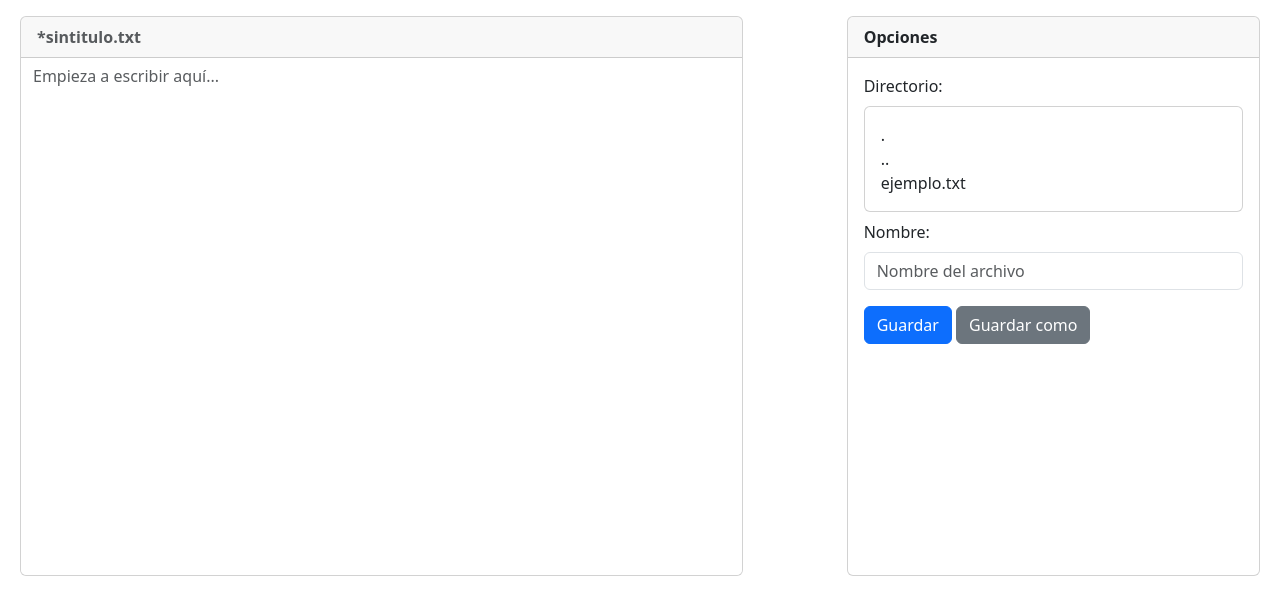
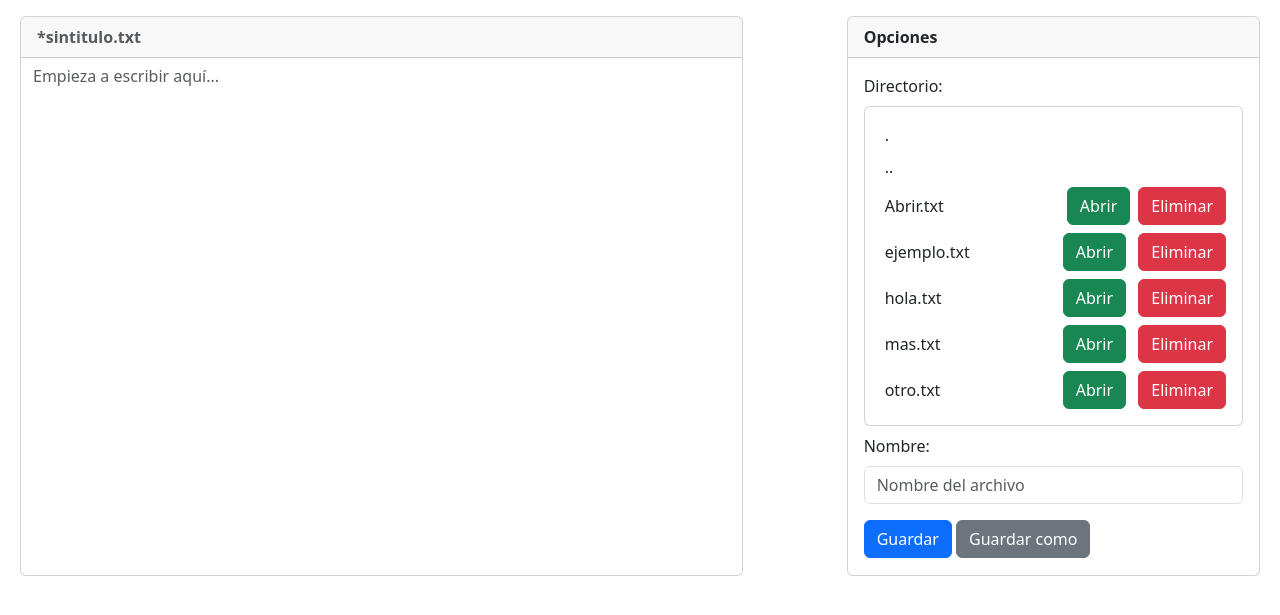
Before and after one commit to jonadavid13/BlocNotasPW, a PHP site: page / in a window 1280 px wide. Shown: the part 54-669 px from the top of the page. Run offline with PHP 8.4, Linux system fonts and the light colour scheme.

Commit message:
Update 3

```diff
--- a/assets/styles/index.css
+++ b/assets/styles/index.css
@@ -19,12 +19,18 @@
   resize: none;
   border: none;
 }
-.main-container .notepad-container .notepad-card .modal-container .dir-container {
+.main-container .notepad-container .control-panel .dir-container {
   height: 40vh;
 }
-.main-container .notepad-container .notepad-card .modal-container .dir-container .dir-content {
-  height: 100%;
+.main-container .notepad-container .control-panel .dir-container .dir-content {
   overflow-y: scroll;
+}
+.main-container .notepad-container .control-panel .dir-container .dir-content .lista-archivos {
+  text-decoration: none;
+}
+.main-container .notepad-container .control-panel .dir-container .dir-content .lista-archivos .valor-invisible {
+  background-color: gray;
+  display: none;
 }
 .main-container .notepad-container .control-panel .disabled-input {
   background-color: rgb(209, 209, 209);
--- a/assets/styles/index.scss
+++ b/assets/styles/index.scss
@@ -3,6 +3,8 @@
     margin: 0;
     padding: 0;
 }
+
+$background-header: rgb(130, 130, 236);
 
 .header {
     background-color: rgb(130, 130, 236);
@@ -24,21 +26,27 @@
                     border: none;
                 }
             }
-            .modal-container {
-                .dir-container {
-                    height: 40vh;
-                    .dir-content {
-                        height: 100%;
-                        overflow-y: scroll;
+        }
+        .control-panel {
+            .dir-container {
+                height: 40vh;
+                .dir-content {
+                    overflow-y: scroll;
+
+                    .lista-archivos {
+                        text-decoration: none;
+
+                        .valor-invisible {
+                            background-color: gray;
+                            display: none;
+                        }
                     }
                 }
             }
-        }
-
-        .control-panel {
             .disabled-input {
                 background-color: rgb(209, 209, 209);
             }
+
         }
     }
 }
--- /dev/null
+++ b/data/Abrir.txt
@@ -0,0 +1 @@
+Empezar a escribir aquí.
--- /dev/null
+++ b/data/hola.txt
@@ -0,0 +1 @@
+pollo con queso 2
--- /dev/null
+++ b/data/mas.txt
@@ -0,0 +1 @@
+adasdasdasd
--- /dev/null
+++ b/data/otro.txt
@@ -0,0 +1 @@
+otroaquí
--- a/index.php
+++ b/index.php
@@ -16,20 +16,24 @@ $alertVariant = "success";
 if (isset($_POST)) {
     if (isset($_POST['btnGuardar']) || isset($_POST['btnGuardarComo'])) {
         $nombreArchivo = $_POST['nombreArchivo'];
-        $archivo = "data/" . $nombreArchivo . ".txt";
+        $archivo = $nombreArchivo . ".txt";
+        $ruta = "data/";
+        $archivoRuta = $ruta . $archivo;
 
         if (isset($_POST['notepad'])) {
             $text = $_POST['notepad'];
 
-            if(file_exists($archivo)){
-                if($operarArchivo = fopen($archivo, "w+")){
+            if (file_exists($archivoRuta)) {
+                if ($operarArchivo = fopen($archivoRuta, "w+")) {
                     fwrite($operarArchivo, $text);
+                    fclose($operarArchivo);
                 } else {
                     echo "no se pudo guardar";
                 }
             } else {
-                if($operarArchivo = fopen($archivo, "w+")){
+                if ($operarArchivo = fopen($archivoRuta, "w+")) {
                     fwrite($operarArchivo, $text);
+                    fclose($operarArchivo);
                 } else {
                     echo "no se pudo guardar";
                 }
@@ -40,7 +44,22 @@ if (isset($_POST)) {
         $nombreArchivo = $nombreInicial;
     }
     if (isset($_POST['btnAbrir'])) {
-        $nombreArchivo = "Abrir";
+        if(isset($_POST['archivoSeleccionado'])){
+            $filename = $_POST['archivoSeleccionado'];
+            $ruta = "data/";
+            $archivoRuta = $ruta . $filename;
+
+            if (file_exists($archivoRuta)) {
+                if ($operarArchivo = fopen($archivoRuta, "r")) {
+                    $text = fread($operarArchivo, filesize($archivoRuta));
+                    fclose($operarArchivo);
+
+                    $nombreArchivo = $filename;
+                } else {
+                    echo "No se pudo abrir el archivo: ", $filename;
+                }
+            }
+        }
     }
 }
 
@@ -64,11 +83,12 @@ if (isset($_POST)) {
         <h4 class="header-title">Bloc de Notas Online</h4>
         <form method="post" action="<?php $_SERVER['PHP_SELF'] ?>" class="header-buttons d-flex px-2">
             <button type="submit" name="btnNuevo" class="mx-2 btn btn-success">Nuevo archivo</button>
-            <button type="submit" name="btnAbrir" class="mx-2 btn btn-secondary">Abrir archivo</button>
+            <button type="submit" name="btnOpen" class="mx-2 btn btn-secondary">Abrir archivo</button>
         </form>
     </header>
     <main class="main-container d-flex my-3 justify-content-center">
-        <form method="post" action="<?php $_SERVER['PHP_SELF'] ?>" class="notepad-container container-xxl row justify-content-between mx-2">
+        <form method="post" action="<?php $_SERVER['PHP_SELF'] ?>"
+            class="notepad-container container-xxl row justify-content-between mx-2">
 
             <fieldset class="notepad-card card px-0 col-7">
                 <div class="card-header">
@@ -90,22 +110,43 @@ if (isset($_POST)) {
             </fieldset>
             <fieldset class="control-panel card col-2 px-0 col-4">
                 <div class="card-header">
-                    <span class="fw-semibold" >Opciones</span>
+                    <span class="fw-semibold">Opciones</span>
                 </div>
                 <div class="card-body">
                     <div class="panel-body">
                         <span class="dir-card-title">Directorio: </span>
                         <div class="card dir-container mb-2 mt-2">
                             <div class="card-body dir-content">
+                                <ul class="lista-archivos ps-1">
                                     <?php
                                     $ruta = "data";
                                     $files = scandir($ruta);
                                     foreach ($files as $archivo) {
-                                    echo $archivo; ?>
-                                    <br>
+                                        if ($archivo == "." || $archivo == "..") {
+                                            echo '<li class="archivo-lista d-flex justify-content-between align-items-center mb-2">
+                                            <span>', $archivo, '</span>
+                                            </li>';
+                                        } else {
+                                            echo '<li class="archivo-lista d-flex justify-content-between align-items-center mb-2">
+                                                <span>',$archivo,'</span>
+                                                <div class="d-flex">';
+                                            ?>
+                                                <form id="OpcionArchivo" action="<?php $_SERVER['PHP_SELF'] ?>" method="post">
                                             <?php
+                                            echo '<label for=',$archivo.'-id',' class="valor-invisible">',$archivo."-label",'</label>
+                                            <input type="text" id=',$archivo.'-id',' name="archivoSeleccionado" class="valor-invisible"
+                                                        value= ',$archivo,'>
+                                                    <button type="submit" name="btnAbrir"
+                                                        class="btn btn-success me-2">Abrir</button>
+                                                    <button type="submit" name="btnEliminar"
+                                                        class="btn btn-danger">Eliminar</button>
+                                                    </form>
+                                                </div>
+                                            </li>';
+                                        }
                                     }
                                     ?>
+                                </ul>
                             </div>
                         </div>
                         <div class="mb-3">
@@ -113,13 +154,13 @@ if (isset($_POST)) {
                             <?php
 
 
-                                if($nombreArchivo != $nombreInicial){
-                                    if(isset($_POST['btnGuardarComo'])){
+                            if ($nombreArchivo != $nombreInicial) {
+                                if (isset($_POST['btnGuardarComo'])) {
                                     echo '<input type="text" class="form-control" name="nombreArchivo" id="nombreArchivo"
-                                        placeholder="Nombre del archivo" autofocus value=',$nombreArchivo,'>';
+                                        placeholder="Nombre del archivo" autofocus value=', $nombreArchivo, '>';
                                 } else {
                                     echo '<input type="text" class="form-control disabled-input" name="nombreArchivo" id="nombreArchivo"
-                                        placeholder="Nombre del archivo" readonly value=',$nombreArchivo,'>';
+                                        placeholder="Nombre del archivo" readonly value=', $nombreArchivo, '>';
                                 }
                             } else {
                                 echo '<input type="text" class="form-control" name="nombreArchivo" id="nombreArchivo"
```
Also changed, not shown: data/ejemplo.txt (+1 -8 lines), 1 other file. Lines whose indentation alone changed are shown as unchanged.
